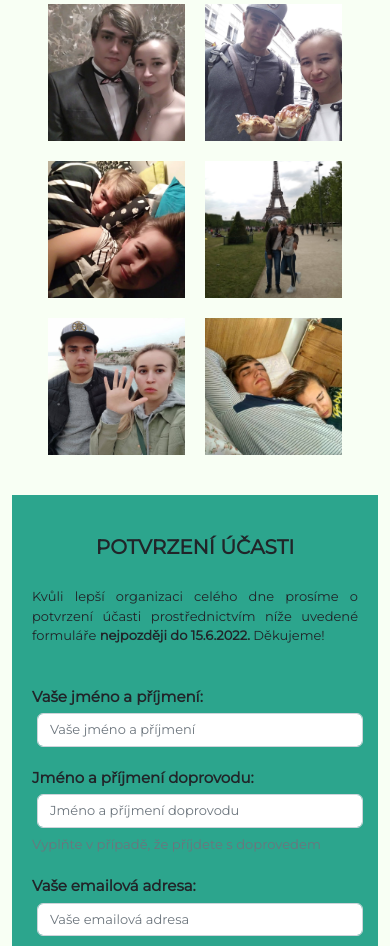
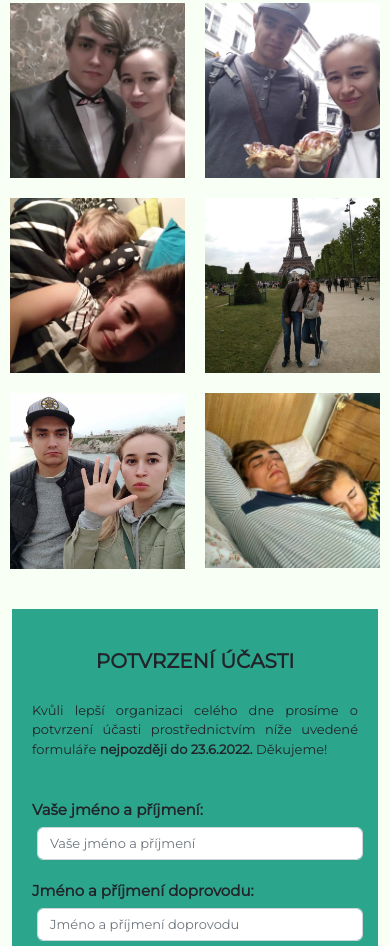
Before and after one commit to prokne/svatebni-web, a website: page index.html in a window 390 px wide. Shown: the part 9794-10740 px from the top of the page. Drawn offline with nearby package versions, Linux system fonts and the light colour scheme; a web font is replaced by a local one.

Commit message:
minor changes

```diff
--- a/css/styles.css
+++ b/css/styles.css
@@ -342,7 +342,7 @@ h4 {
 /* GALLERY */
 #gallery-section {
   background-color: #f8fff4;
-  margin: 70px 50px 0;
+  margin: 70px 4% 0;
 }
 
 #gallery-section .col {
@@ -605,6 +605,10 @@ footer {
     margin-top: 20px;
   }
 
+  #gallery-section {
+    margin: 30px 3%;
+  }
+
   #confirmation-section {
     margin-top: 30px;
   }
--- a/index.html
+++ b/index.html
@@ -499,7 +499,7 @@
         <p>
           Kvůli lepší organizaci celého dne prosíme o potvrzení účasti
           prostřednictvím níže uvedené formuláře
-          <b>nejpozději do 15.6.2022.</b> Děkujeme!
+          <b>nejpozději do 23.6.2022.</b> Děkujeme!
         </p>
 
         <form action="/confirmation" method="POST" class="form">
```
